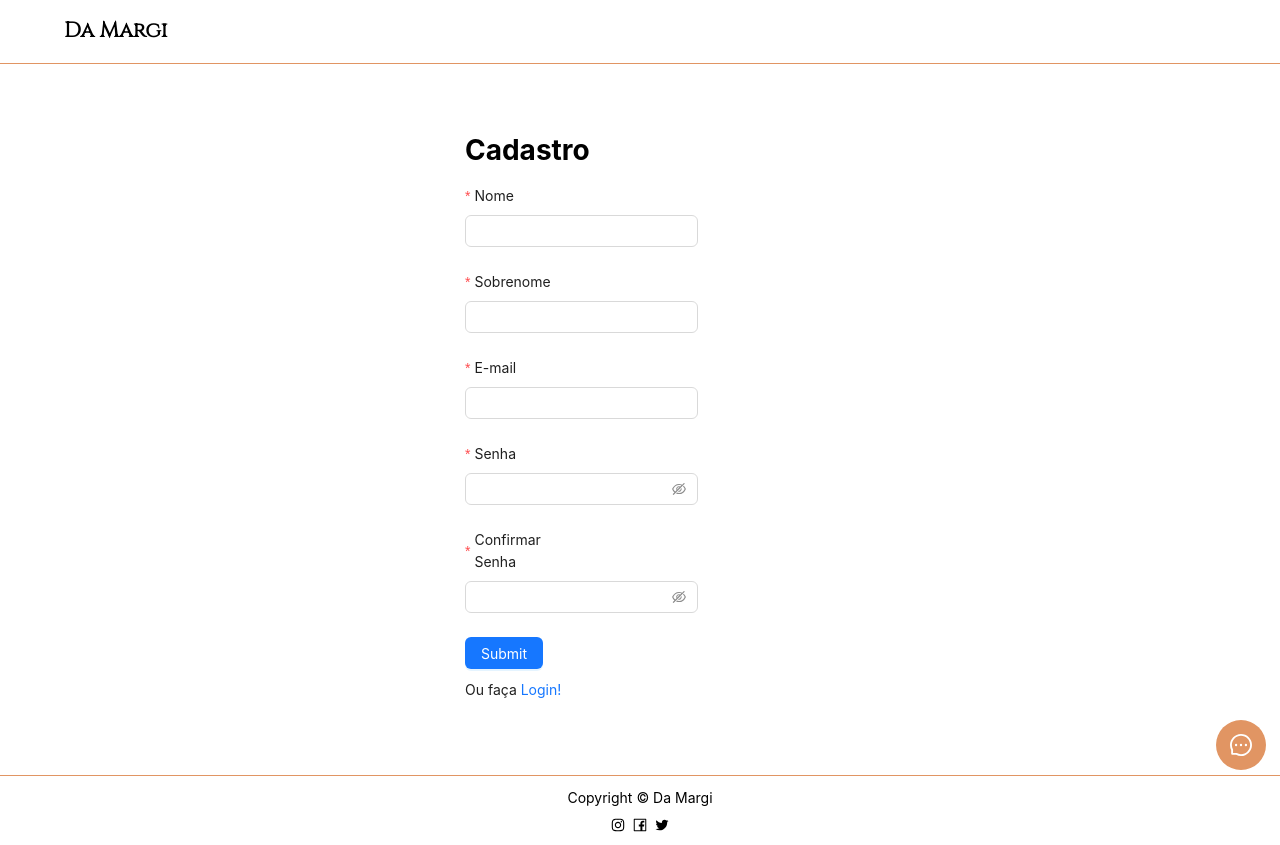
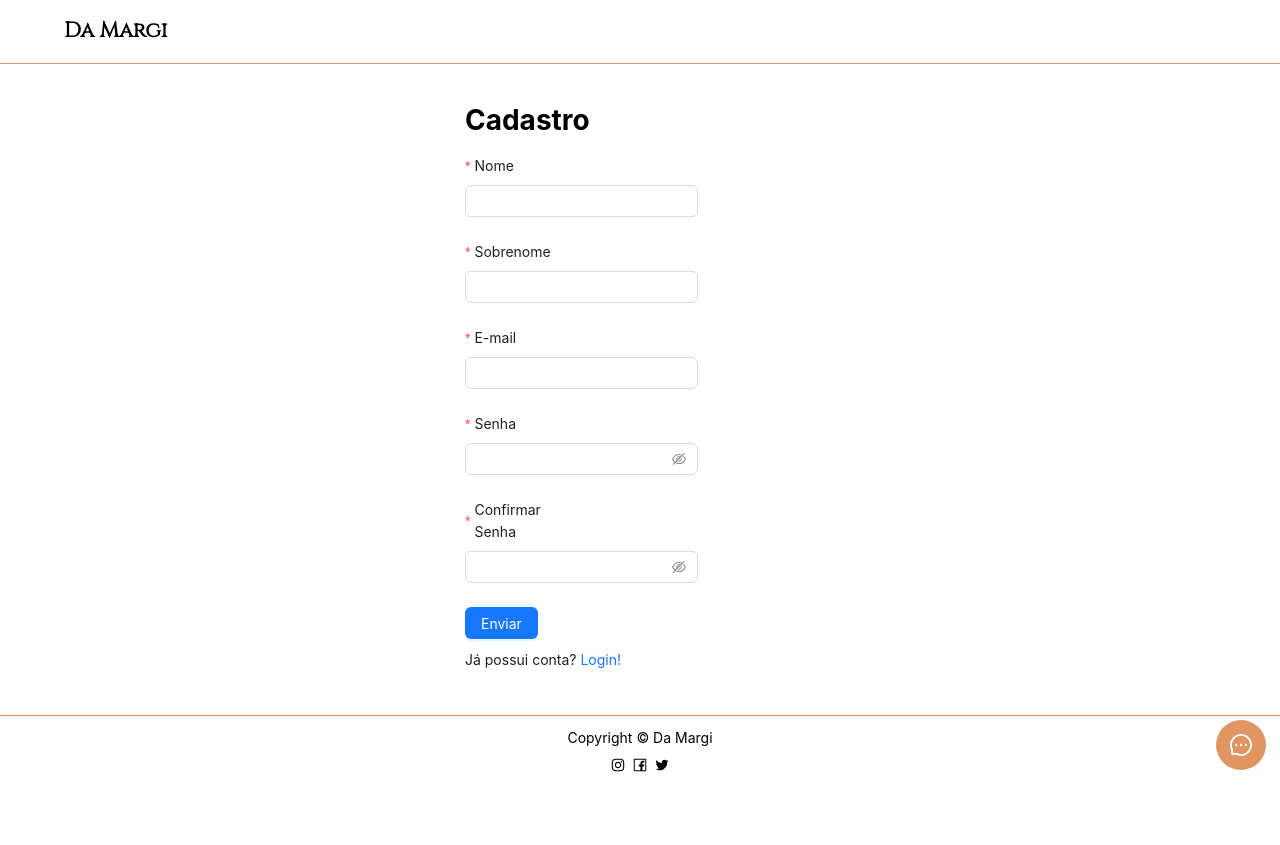
Before and after one commit to guibeutler/MERN-Stack-Project-E-commerce, a React (Create React App) app in the folder frontend/: page /register in a window 1280 px wide. After the commit the page ends 800 px from the top, so only its background shows below. Built offline with nearby package versions, Linux system fonts and the light colour scheme; a web font is replaced by a local one.

Commit message:
create loading button register

```diff
--- a/frontend/src/screens/Register/index.tsx
+++ b/frontend/src/screens/Register/index.tsx
@@ -1,5 +1,5 @@
 /* eslint-disable jsx-a11y/anchor-is-valid */
-import React from 'react'
+import React, { useState } from 'react'
 import { Button, Col, Form, Input, Row } from 'antd'
 import { useNavigate } from 'react-router-dom'
 
@@ -12,9 +12,27 @@ const onFinishFailed = (errorInfo: any) => {
 }
 
 function Register() {
+	const [loadings, setLoadings] = useState<boolean[]>([])
 	const navigate = useNavigate()
+
+	const enterLoading = (index: number) => {
+		setLoadings((prevLoadings) => {
+			const newLoadings = [...prevLoadings]
+			newLoadings[index] = true
+			return newLoadings
+		})
+
+		setTimeout(() => {
+			setLoadings((prevLoadings) => {
+				const newLoadings = [...prevLoadings]
+				newLoadings[index] = false
+				return newLoadings
+			})
+		}, 6000)
+	}
+
 	return (
-		<Row style={{ display: 'flex', justifyContent: 'center', margin: '50px' }}>
+		<Row style={{ display: 'flex', justifyContent: 'center', margin: '20px' }}>
 			<Col style={{ width: '350px' }}>
 				<h1>Cadastro</h1>
 				<Form
@@ -56,7 +74,9 @@ function Register() {
 						hasFeedback
 						label="Senha"
 						name="password"
-						rules={[{ required: true, message: 'Please input your password!' }]}
+						rules={[
+							{ required: true, message: 'Por favor, insira sua senha!' },
+						]}
 					>
 						<Input.Password />
 					</Form.Item>
@@ -66,7 +86,7 @@ function Register() {
 						name="confirm"
 						dependencies={['password']}
 						rules={[
-							{ required: true, message: 'Please input your password!' },
+							{ required: true, message: 'Por favor, insira sua senha!' },
 							({ getFieldValue }) => ({
 								validator(_, value) {
 									if (!value || getFieldValue('password') === value) {
@@ -80,11 +100,27 @@ function Register() {
 						<Input.Password />
 					</Form.Item>
 					<Form.Item>
-						<Button type="primary" htmlType="submit">
-							Submit
-						</Button>{' '}
+						{loadings[1] ? (
+							<Button
+								type="primary"
+								htmlType="submit"
+								loading={loadings[1]}
+								onClick={() => enterLoading(1)}
+							>
+								Enviando
+							</Button>
+						) : (
+							<Button
+								type="primary"
+								htmlType="submit"
+								loading={loadings[1]}
+								onClick={() => enterLoading(1)}
+							>
+								Enviar
+							</Button>
+						)}
 						<br />
-						Ou faça <a onClick={() => navigate('/login')}>Login!</a>
+						Já possui conta? <a onClick={() => navigate('/login')}>Login!</a>
 					</Form.Item>
 				</Form>
 			</Col>
```
